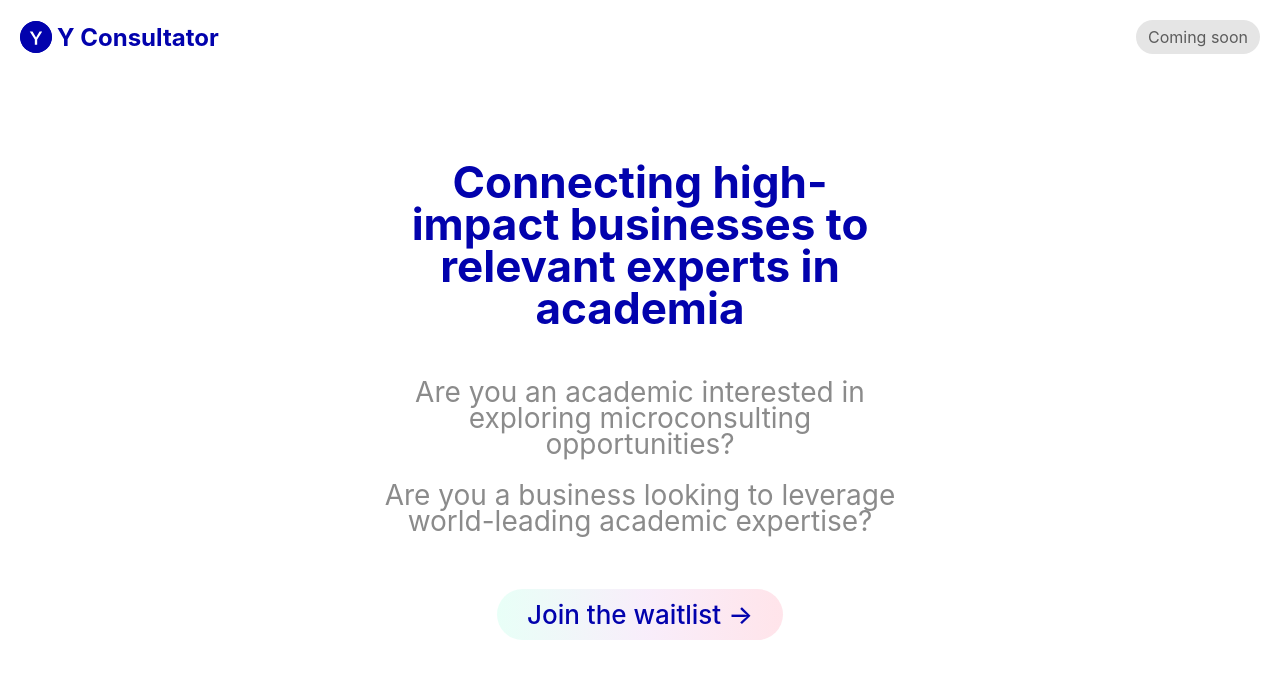
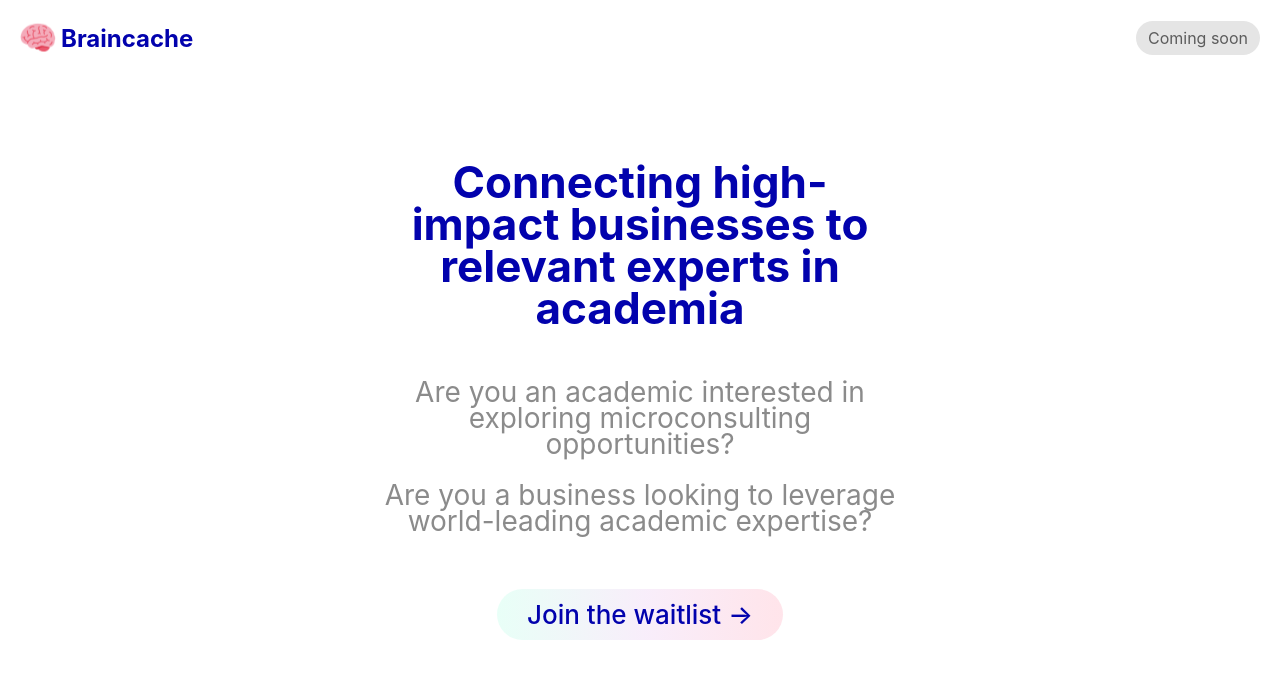
Before and after one commit to agora-inc/braincache, a React (Create React App) app in the folder ui/: page / in a window 1280 px wide. Shown: the top 678 px of the page. Built offline with nearby package versions, Linux system fonts and the light colour scheme.

Commit message:
updates name + logo

```diff
--- a/ui/public/index.html
+++ b/ui/public/index.html
@@ -24,7 +24,7 @@
       work correctly both with client-side routing and a non-root public URL.
       Learn how to configure a non-root public URL by running `npm run build`.
     -->
-    <title>Y Consultator</title>
+    <title>Braincache</title>
   </head>
   <body>
     <noscript>You need to enable JavaScript to run this app.</noscript>
--- a/ui/src/App.css
+++ b/ui/src/App.css
@@ -29,11 +29,9 @@ a {
 }
 
 .header-logo {
-  height: 32px;
-  width: 32px;
+  height: 36px;
+  width: 36px;
   border-radius: 16px;
-  /* background-color: #007458; */
-  background-color: rgb(2, 2, 173);
 }
 
 .header-logo.mobile {
--- a/ui/src/App.tsx
+++ b/ui/src/App.tsx
@@ -1,4 +1,4 @@
-import React, { useState, useEffect, useRef } from "react";
+import React from "react";
 import { motion } from "framer-motion";
 
 import { useMediaQuery } from "./useMediaQuery";
@@ -27,7 +27,7 @@ const App = () => {
           whileTap={{ scale: 0.95 }}
         >
           <Logo className={classname("header-logo")} />
-          <div className={classname("header-name")}>Y Consultator</div>
+          <div className={classname("header-name")}>Braincache</div>
         </motion.a>
         <motion.a
           className={classname("coming-soon")}
```
Also changed, not shown: ui/src/logo.svg.
